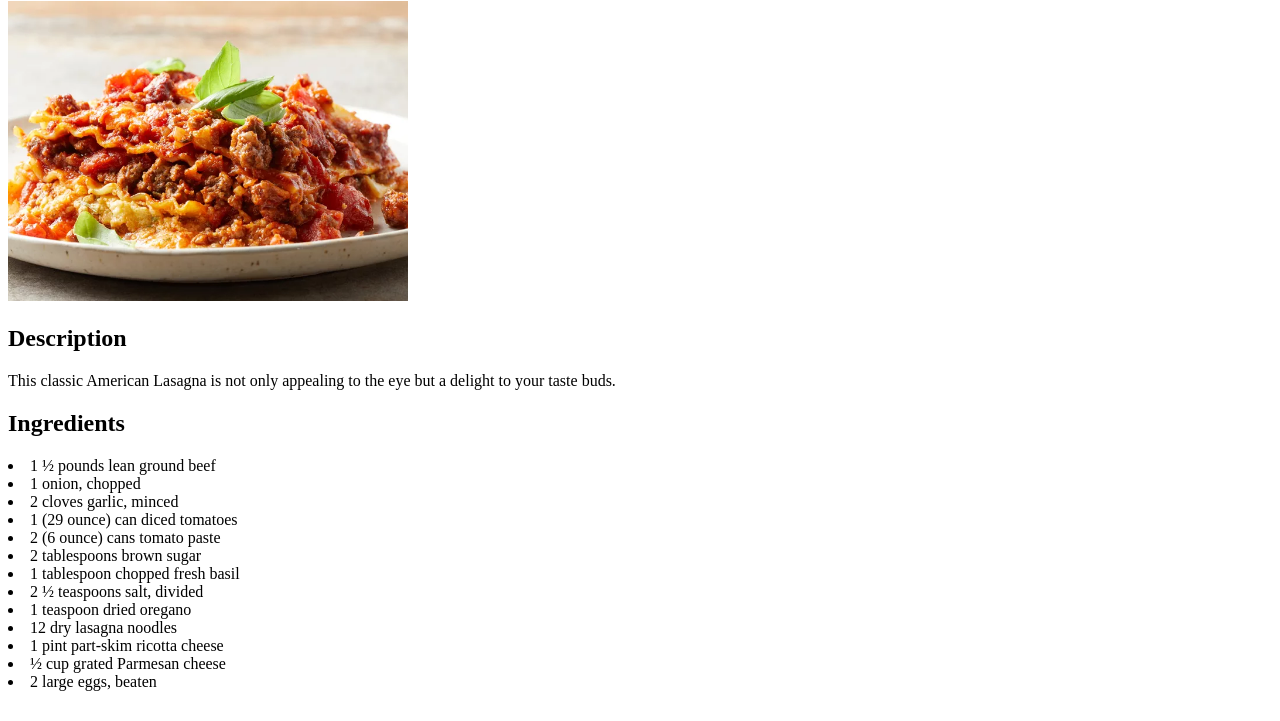
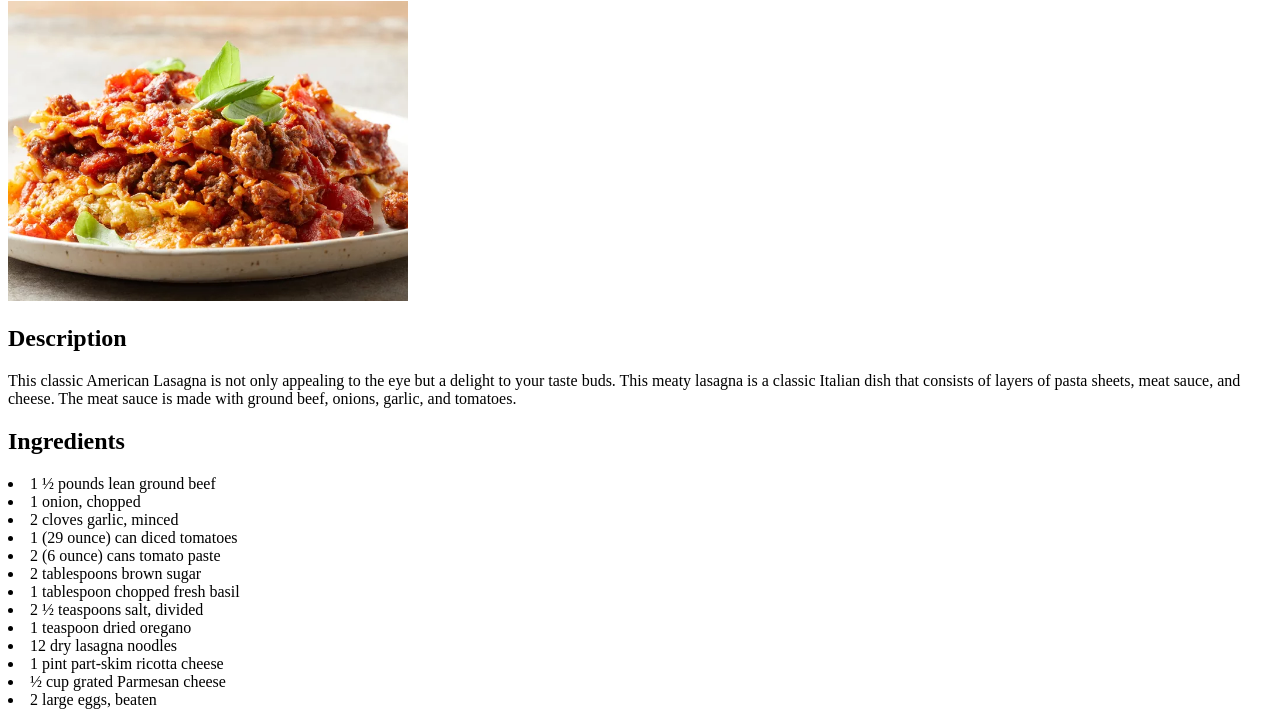
Before and after one commit to corypark1/odin-recipes, a plain HTML site: page recipes/lasagna.html in a window 1280 px wide. Shown: the part 79-800 px from the top of the page. Drawn offline with Linux system fonts and the light colour scheme.

Commit message:
description

```diff
--- a/recipes/lasagna.html
+++ b/recipes/lasagna.html
@@ -9,8 +9,9 @@
     <h1>American Lasagna</h1>
    <img src="../recipe images/American Lasagna.jpg" alt="close up lasagna" height="300" width="400">
    <h2>Description</h2>
-   <p>This classic American Lasagna is not only appealing to the eye but a delight to your taste buds.</p>
+   <p>This classic American Lasagna is not only appealing to the eye but a delight to your taste buds. This meaty lasagna is a classic Italian dish that consists of layers of pasta sheets, meat sauce, and cheese. The meat sauce is made with ground beef, onions, garlic, and tomatoes. </p>
    <h2>Ingredients</h2>
+
    <li>1 ½ pounds lean ground beef</li>
    <li>1 onion, chopped</li>
    <li>2 cloves garlic, minced</li>
@@ -24,6 +25,5 @@
    <li>1 pint part-skim ricotta cheese</li>
    <li>½ cup grated Parmesan cheese</li>
    <li>2 large eggs, beaten</li>
-
 </body>
 </html>
```
